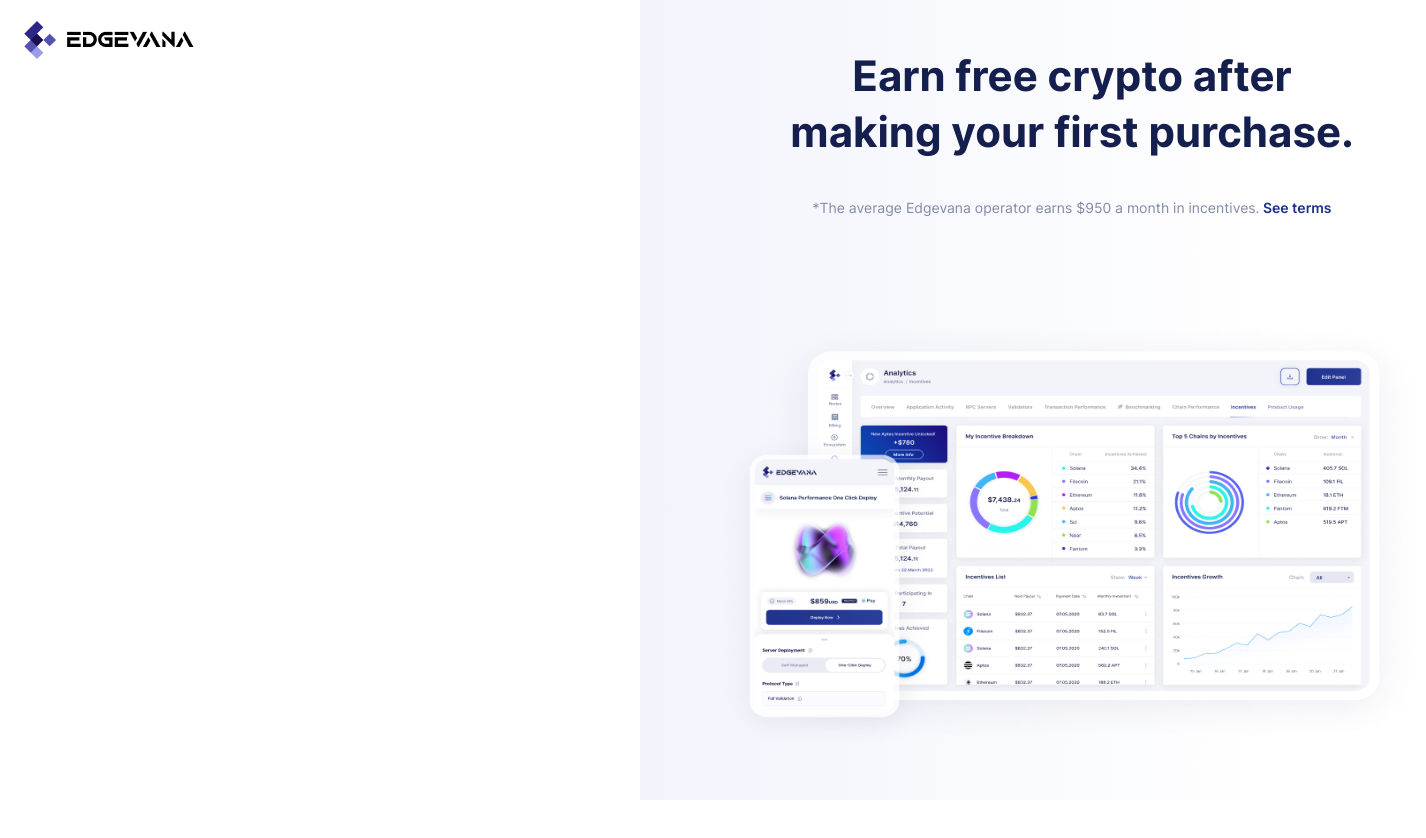
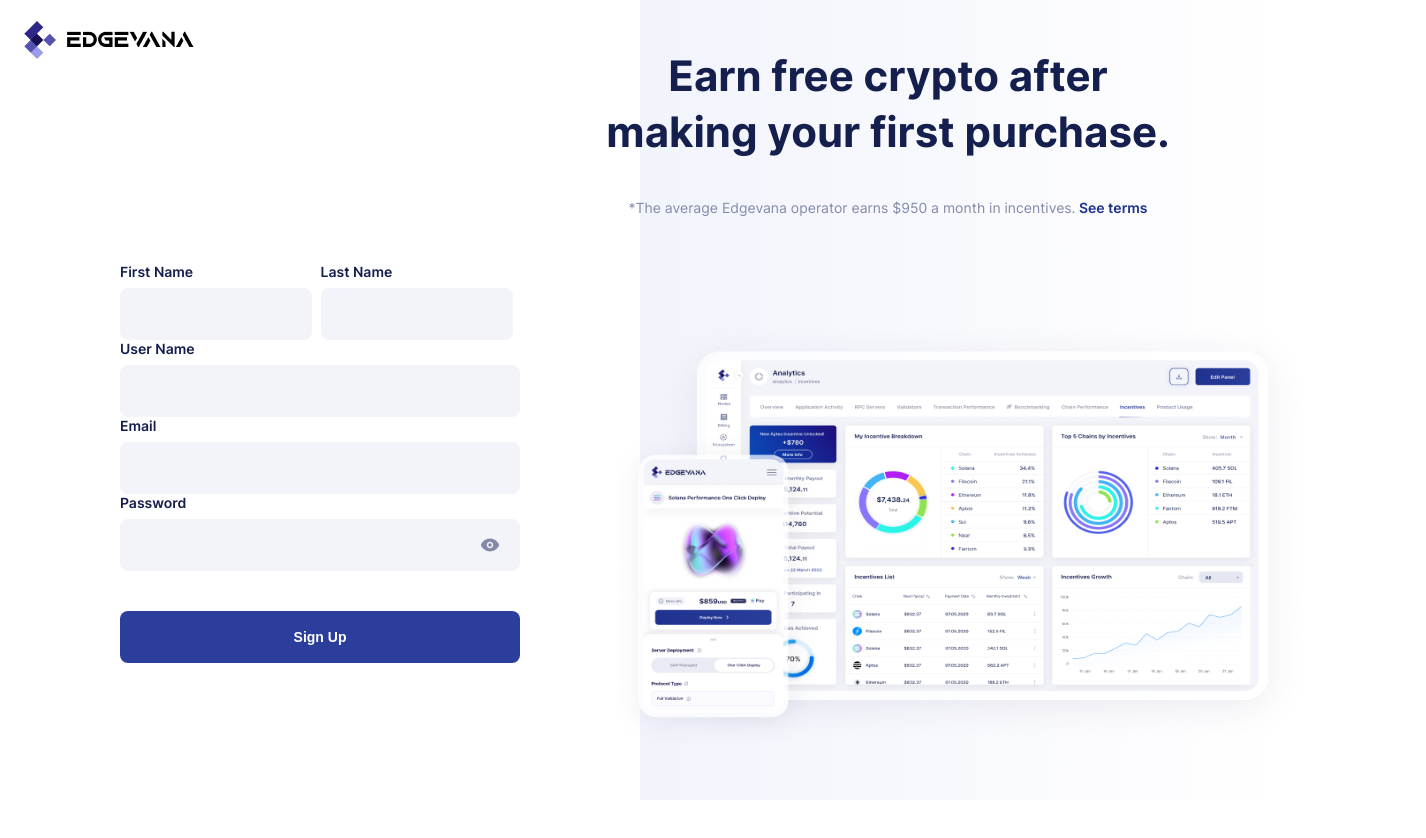
Before and after one commit to Ivan5ik/technical_challange, a Next.js app: page / in a window 1280 px wide. Shown: the top 838 px of the page, 1426 px wide, since content can reach past the window. Before the commit the page ends 800 px from the top, so only its background shows below. Built offline with nearby package versions, Linux system fonts and the light colour scheme.

Commit message:
add form

```diff
--- a/next.config.js
+++ b/next.config.js
@@ -1,5 +1,14 @@
 /** @type {import('next').NextConfig} */
 const nextConfig = {
+  webpack(config) {
+    config.module.rules.push({
+      test: /\.svg$/i,
+      issuer: /\.[jt]sx?$/,
+      use: ['@svgr/webpack'],
+    });
+
+    return config;
+  },
   reactStrictMode: true,
   compiler: {
     styledComponents: true
--- a/package.json
+++ b/package.json
@@ -9,12 +9,14 @@
     "lint": "next lint"
   },
   "dependencies": {
+    "@svgr/webpack": "^7.0.0",
     "@types/node": "18.16.2",
     "@types/react": "18.2.0",
     "@types/react-dom": "18.2.1",
     "next": "13.3.1",
     "react": "18.2.0",
     "react-dom": "18.2.0",
+    "react-hook-form": "^7.43.9",
     "styled-components": "^5.3.10",
     "typescript": "5.0.4"
   },
--- /dev/null
+++ b/src/components/Form/index.tsx
@@ -0,0 +1,87 @@
+import { FC, useEffect, useRef, useState } from 'react';
+
+import { LabelForm, RootForm, WrapperName } from './style';
+import Eye from '../../../public/assets/eye.svg';
+import { useForm } from 'react-hook-form';
+
+const Form = () => {
+  const {
+    register,
+    formState: { errors },
+    handleSubmit,
+  } = useForm();
+
+  const [showPassword, setShowPassword] = useState(false);
+
+  // const itemRef = useRef()
+
+  const onSubmit = (data: any) => {
+    console.log(data);
+  };
+
+  console.log('register', { ...register('firstName') });
+
+  return (
+    <RootForm>
+      <form onSubmit={handleSubmit(onSubmit)}>
+        <WrapperName>
+          <LabelForm>
+            First Name
+            <input
+              className="name nameOfLastName"
+              {...register('firstName', { required: true })}
+            />
+            {errors.firstName && <p>First name is required</p>}
+          </LabelForm>
+          <LabelForm>
+            Last Name
+            <input
+              className="name nameOfLastName"
+              {...register('lastName', { required: true })}
+            />
+            {errors.firstName && <p>Last name is required</p>}
+          </LabelForm>
+        </WrapperName>
+
+        <LabelForm>
+          User Name
+          <input
+            className="name"
+            {...register('userName', { required: true })}
+          />
+          {errors.firstName && <p>User name is required</p>}
+        </LabelForm>
+        <LabelForm>
+          Email
+          <input
+            autoComplete={'new-password'}
+            className="name"
+            {...register('email', { required: true })}
+          />
+          {errors.firstName && <p>Email is required</p>}
+        </LabelForm>
+        <LabelForm>
+          Password
+          <div className="position">
+            <input
+              autoComplete={'new-password'}
+              className="name"
+              type={showPassword ? 'text' : 'password'}
+              {...register('password', { required: true })}
+            />
+
+            <Eye
+              className="svgEye"
+              onClick={() => setShowPassword(!showPassword)}
+            />
+          </div>
+          {errors.firstName && <p>Password is required</p>}
+        </LabelForm>
+
+        <input className="submit" type="submit" value="Sign Up" />
+      </form>
+    </RootForm>
+  );
+};
+
+export default Form;
--- /dev/null
+++ b/src/components/Form/style.ts
@@ -0,0 +1,60 @@
+import { PALETTE } from 'src/utils/palette';
+import styled from 'styled-components';
+
+export const RootForm = styled.div`
+  max-width: 400px;
+
+  & .name {
+    margin-top: 8px;
+    width: 100%;
+    height: 52px;
+    background: ${PALETTE.grey};
+    border-radius: 8px;
+    border: none;
+    color: ${PALETTE.secondary};
+    font-weight: 600;
+    font-size: 14px;
+    line-height: 17px;
+    &:focus-visible {
+      outline: auto;
+    }
+  }
+  & .nameOfLastName {
+    max-width: 192px;
+  }
+  & .position {
+    position: relative;
+  }
+  & .svgEye {
+    position: absolute;
+    cursor: pointer;
+    top: 56%;
+    transform: translate(0, -50%);
+    right: 20px;
+  }
+  & .submit {
+    display: block;
+    width: 100%;
+    height: 52px;
+    background: ${PALETTE.primaryLight};
+    border: none;
+    border-radius: 8px;
+    font-weight: 600;
+    font-size: 14px;
+    line-height: 17px;
+    color: ${PALETTE.white};
+    cursor: pointer;
+    margin-top: 40px;
+  }
+`;
+
+export const LabelForm = styled.label`
+  color: ${PALETTE.primary};
+  font-weight: 600;
+  font-size: 14px;
+  line-height: 17px;
+  display: block;
+`;
+export const WrapperName = styled.div`
+  display: flex;
+`;
--- a/src/components/LeftBlock/index.tsx
+++ b/src/components/LeftBlock/index.tsx
@@ -1,11 +1,15 @@
 import { FC } from 'react';
-import { RootLeftBlock } from './style';
+import { RootLeftBlock, WrapperForm } from './style';
 import { HeaderLeftBlock } from '../Header';
+import Form from '../Form';
 
 const LeftBlock = () => {
   return (
     <RootLeftBlock>
       <HeaderLeftBlock />
+      <WrapperForm>
+        <Form />
+      </WrapperForm>
     </RootLeftBlock>
   );
 };
--- a/src/components/LeftBlock/style.ts
+++ b/src/components/LeftBlock/style.ts
@@ -6,3 +6,9 @@
   height: 100vh;
   background: ${PALETTE.white};
 `;
+export const WrapperForm = styled.div`
+  height: 100%;
+  display: flex;
+  justify-content: center;
+  align-items: center;
+`;
--- a/src/components/RightBlock/style.ts
+++ b/src/components/RightBlock/style.ts
@@ -8,6 +8,7 @@
   background: ${PALETTE.lightPurple};
   display: flex;
   align-items: center;
+  justify-content: center;
 `;
 export const WrapperRightBlock = styled.div`
   display: flex;
@@ -17,7 +18,6 @@
 
 export const TextBlock = styled.div`
   width: 566px;
-  margin-left: 149px;
 
   & h1 {
     font-size: 42px;
@@ -43,6 +43,4 @@
     }
   }
 `;
-export const Img = styled(Image)`
-  margin-left: 76px;
-`;
+export const Img = styled(Image)``;
--- a/src/utils/palette/index.tsx
+++ b/src/utils/palette/index.tsx
@@ -4,4 +4,6 @@
   primary: '#151F4E',
   secondary: '#838AA9',
   blue: '#1E318B',
+  grey: '#F3F4F9',
+  primaryLight: '#2B3E9B',
 };
```
Also changed, not shown: public/assets/eye.svg (added), 1 other file (tests, documents, lock files or other folders).
